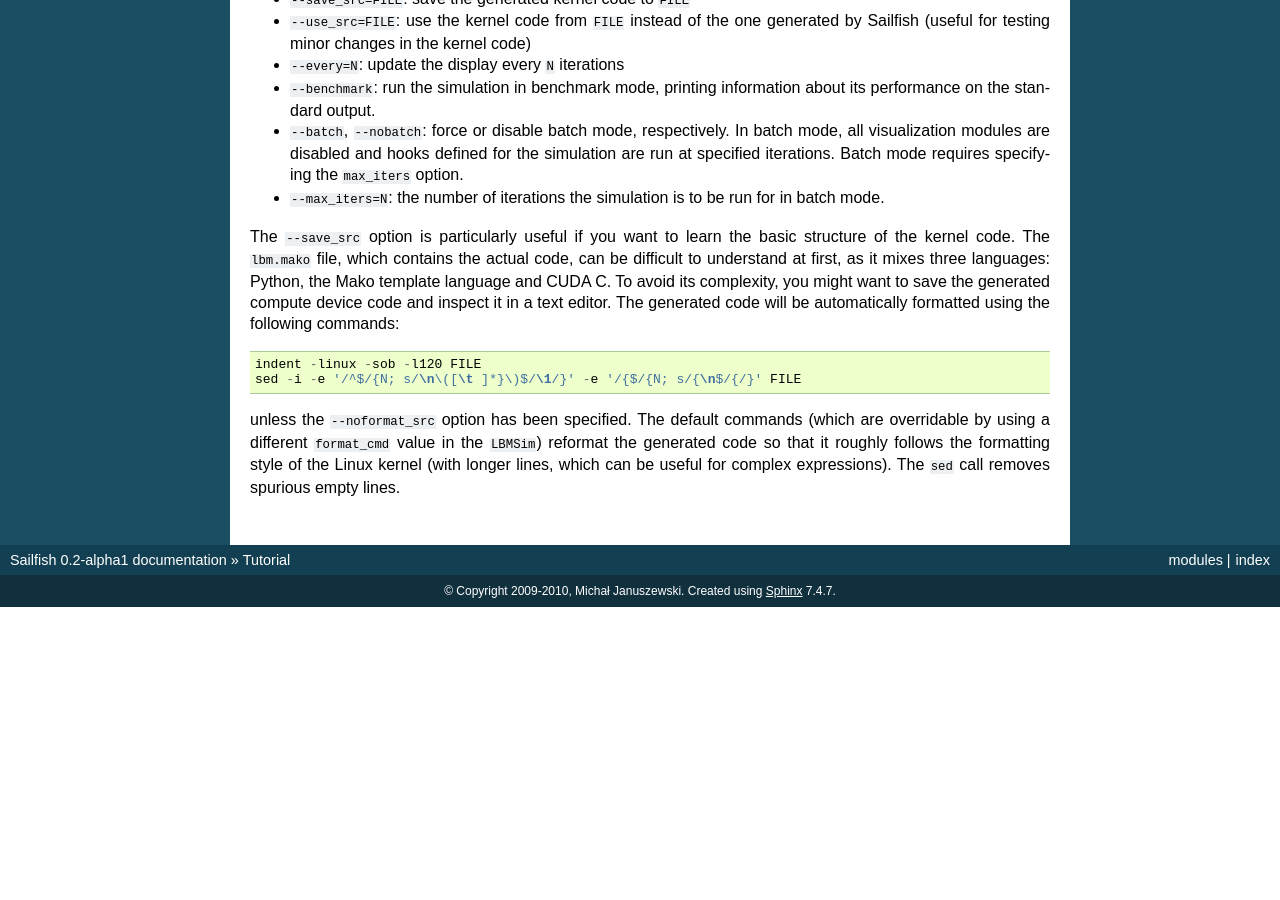
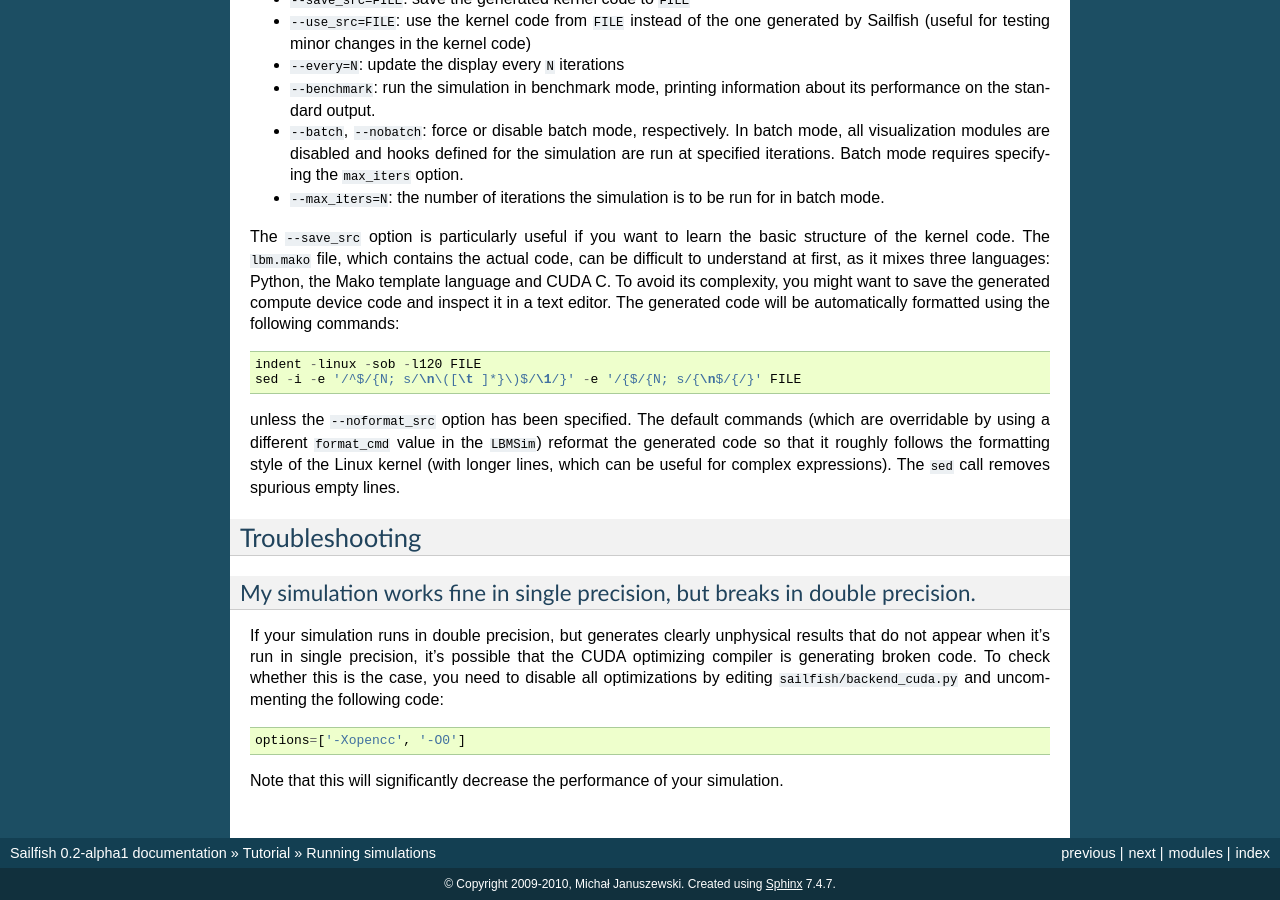
Before and after one commit to sailfish-team/sailfish, a Sphinx documentation site: the page built from doc/running_simulations.rst, in a window 1280 px wide and 900 px high, scrolled down 2522 px. Built offline with Sphinx 7.4.7, drawn with Linux system fonts in a browser that asks for light colours; formulas are drawn with MathJax 3; pages that are not in the unit, such as notebooks, are missing from menus; before the commit the page ends 3129 px from its top, so only the background shows below that; some of the changed text lies outside the part shown.

Commit message:
Add a troubleshooting section.

```diff
--- a/doc/running_simulations.rst
+++ b/doc/running_simulations.rst
@@ -1,5 +1,5 @@
-Tutorial
-========
+Running simulations
+===================
 
 In this section, we show how to create a simple LBM simulation using Sailfish.
 To keep things simple, we will stick to two dimensions and we will build the
@@ -162,3 +162,17 @@ are overridable by using a different ``format_cmd`` value in the ``LBMSim``)
 reformat the generated code so that it roughly follows the formatting style
 of the Linux kernel (with longer lines, which can be useful for complex expressions).
 The ``sed`` call removes spurious empty lines.
+
+Troubleshooting
+---------------
+
+My simulation works fine in single precision, but breaks in double precision.
+^^^^^^^^^^^^^^^^^^^^^^^^^^^^^^^^^^^^^^^^^^^^^^^^^^^^^^^^^^^^^^^^^^^^^^^^^^^^^
+If your simulation runs in double precision, but generates clearly unphysical results that
+do not appear when it's run in single precision, it's possible that the CUDA optimizing compiler
+is generating broken code.  To check whether this is the case, you need to disable all optimizations
+by editing ``sailfish/backend_cuda.py`` and uncommenting the following code::
+
+    options=['-Xopencc', '-O0']
+
+Note that this will significantly decrease the performance of your simulation.
```
Also changed, not shown: other parts of doc/running_simulations.rst (+2 -2 lines), doc/tutorial.rst (added, +8 -0 lines).
